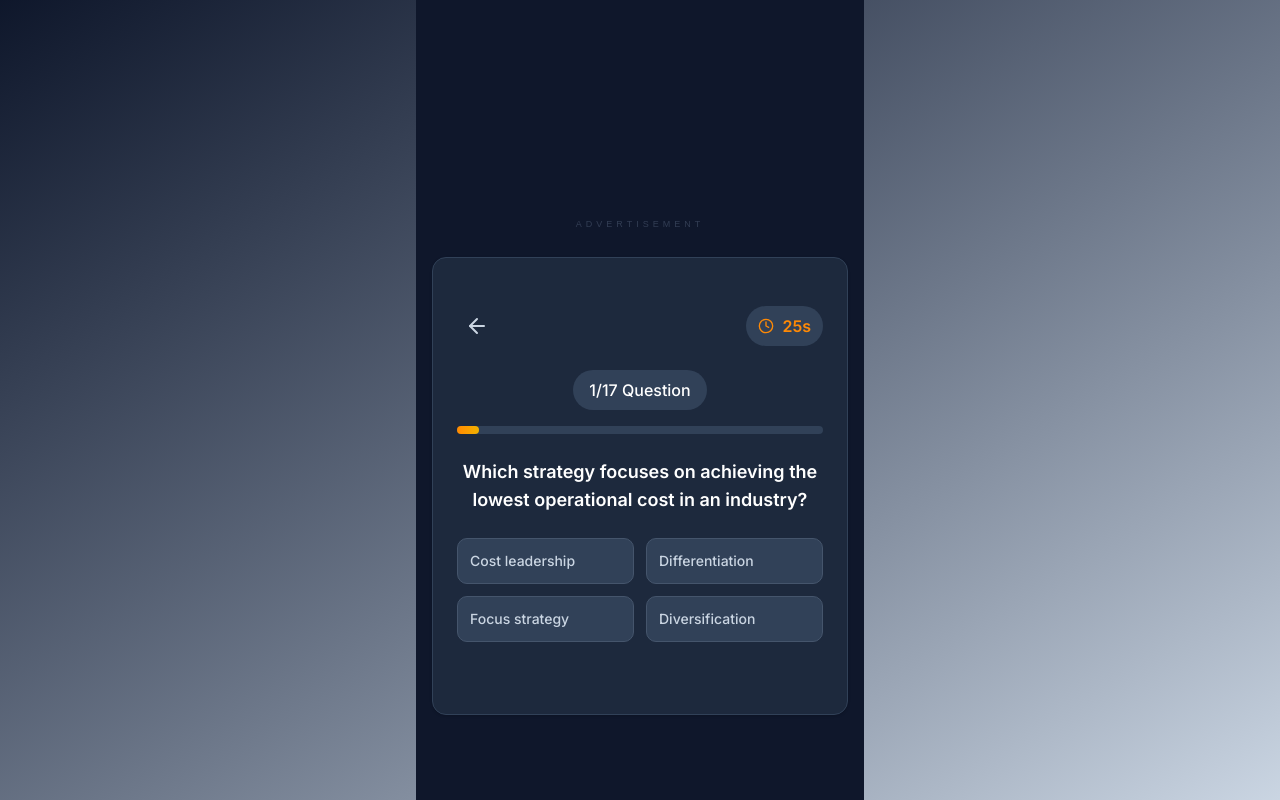
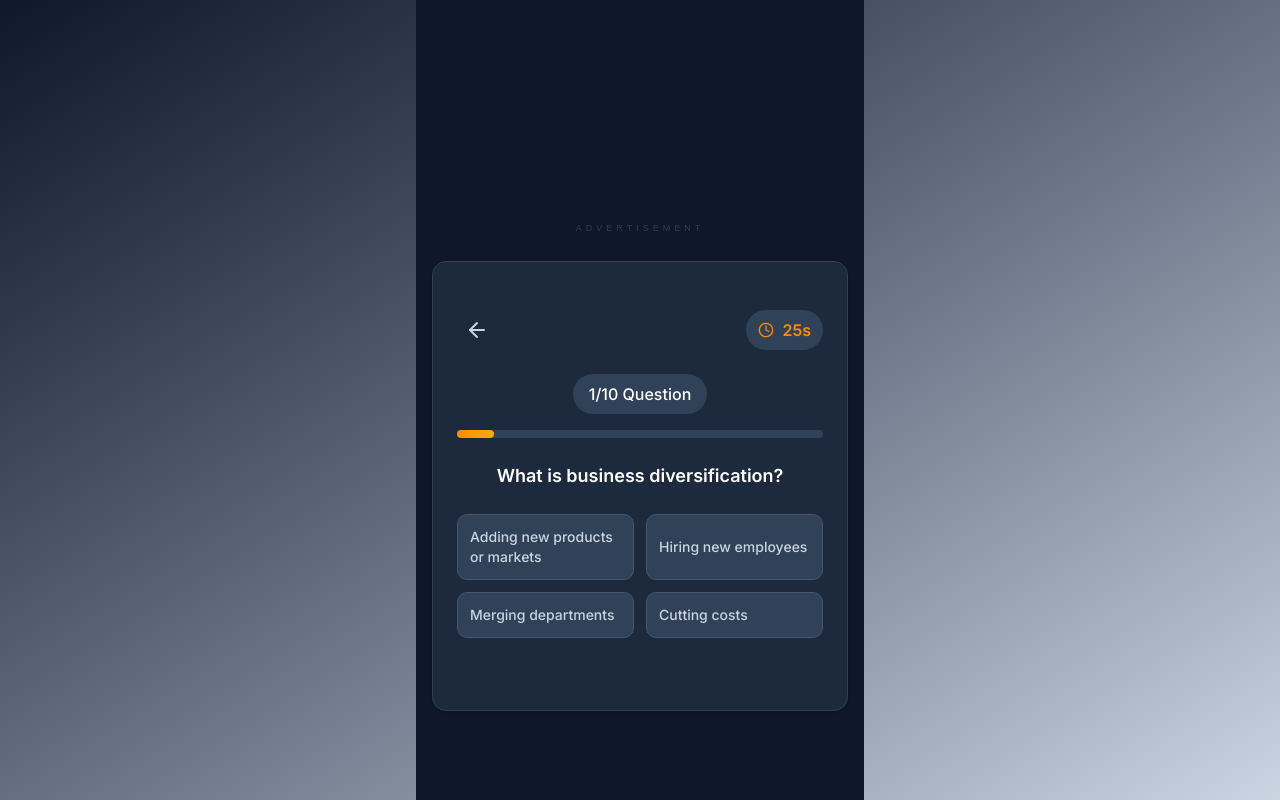
Before and after one commit to Prince-Virani/quizwinz-tool, a Next.js app: page /quiz/1 in a window 1280 px wide. Built offline with nearby package versions, Linux system fonts and the light colour scheme.

Commit message:
random 10 question

```diff
--- a/src/app/quiz/[id]/page.tsx
+++ b/src/app/quiz/[id]/page.tsx
@@ -6,16 +6,21 @@ import { Button } from "@/components/ui/button"
 import { Card, CardContent } from "@/components/ui/card"
 import { CheckCircle, XCircle, Coins, ArrowLeft, Clock, AlertTriangle } from "lucide-react"
 import AdSenseBanner from "@/components/adSenseBanner"
-import { allQuizQuestions } from "@/app/data/quizData" // Make sure this path is correct
+import { allQuizQuestions, Question } from "@/app/data/quizData" // Ensure Question type is imported if exported, otherwise remove Question type annotation
 
 export default function QuizPage() {
   const params = useParams()
   const router = useRouter()
   const quizId = Number.parseInt(params.id as string)
 
-  // ------------------------------------------
-  // 1. ALL HOOKS (useState) GO FIRST
-  // ------------------------------------------
+  // 1. Retrieve the full list of questions for this category
+  const fullQuestionList = allQuizQuestions[quizId];
+
+  // 2. Define State for the "Active" 10 questions
+  const [questions, setQuestions] = useState<any[]>([]); // Using 'any[]' or 'Question[]' if you imported the interface
+  const [loading, setLoading] = useState(true);
+
+  // Standard Game State
   const [currentQuestion, setCurrentQuestion] = useState(0)
   const [selectedAnswer, setSelectedAnswer] = useState<number | null>(null)
   const [answers, setAnswers] = useState<number[]>([])
@@ -24,31 +29,35 @@ export default function QuizPage() {
   const [timeLeft, setTimeLeft] = useState(30)
   const [timerActive, setTimerActive] = useState(true)
 
-  // Get data
-  const questions = allQuizQuestions[quizId];
+  // 3. EFFECT: Shuffle and Slice 10 Questions on Mount
+  useEffect(() => {
+    if (fullQuestionList && fullQuestionList.length > 0) {
+      // Create a copy and shuffle
+      const shuffled = [...fullQuestionList].sort(() => 0.5 - Math.random());
+      // Take only the first 10
+      const selected = shuffled.slice(0, 10);
+      setQuestions(selected);
+      setLoading(false);
+    } else {
+      setLoading(false); // Stop loading even if no questions found (to show error screen)
+    }
+  }, [fullQuestionList]);
 
-  // ------------------------------------------
-  // 2. USEEFFECT GOES HERE (Before any returns!)
-  // ------------------------------------------
+  // 4. EFFECT: Timer Logic
   useEffect(() => {
-    // Only run timer if we actually have questions and the quiz isn't done
-    if (questions && questions.length > 0) {
+    if (!loading && questions.length > 0) { // Only run timer if questions are loaded
         if (timerActive && timeLeft > 0 && !showResult) {
-        const timer = setTimeout(() => setTimeLeft(timeLeft - 1), 1000)
-        return () => clearTimeout(timer)
+            const timer = setTimeout(() => setTimeLeft(timeLeft - 1), 1000)
+            return () => clearTimeout(timer)
         } else if (timeLeft === 0 && !showResult) {
-        handleAnswerSelect(-1)
+            handleAnswerSelect(-1)
         }
     }
-  }, [timeLeft, timerActive, showResult, questions]) // Added questions to dependency
+  }, [timeLeft, timerActive, showResult, loading, questions])
 
-  // ------------------------------------------
-  // 3. NOW YOU CAN DO SAFETY CHECKS & RETURNS
-  // ------------------------------------------
-
-  // Helper function must be defined before it's used
+  // 5. HELPER: Answer Selection
   const handleAnswerSelect = (answerIndex: number) => {
-    if (!questions) return; // Safety check inside function
+    if (loading || questions.length === 0) return;
 
     if (!showResult) {
       setSelectedAnswer(answerIndex)
@@ -72,9 +81,8 @@ export default function QuizPage() {
     }
   }
 
+  // 6. HELPER: Complete Quiz
   const handleQuizComplete = () => {
-    if (!questions) return;
-
     const correctAnswers = answers.filter((answer, index) => answer === questions[index].correct).length
     const baseReward = 200
     const bonusPerCorrect = 100
@@ -86,7 +94,12 @@ export default function QuizPage() {
     router.push("/result")
   }
 
-  // --- CHECK 1: Do questions exist? ---
+  // --- VIEW 1: Loading State ---
+  if (loading) {
+    return <div className="min-h-screen flex items-center justify-center bg-slate-900 text-white">Loading Quiz...</div>;
+  }
+
+  // --- VIEW 2: Data Missing (Under Construction) ---
   if (!questions || questions.length === 0) {
     return (
       <div className="min-h-screen flex items-center justify-center bg-slate-900 text-white flex-col gap-4">
@@ -98,7 +111,7 @@ export default function QuizPage() {
     );
   }
 
-  // --- CHECK 2: Is quiz done? ---
+  // --- VIEW 3: Quiz Completed ---
   if (quizCompleted) {
     const correctAnswers = answers.filter((answer, index) => answer === questions[index].correct).length
     const baseReward = 200
@@ -142,8 +155,11 @@ export default function QuizPage() {
     )
   }
 
-  // --- MAIN RENDER ---
+  // --- VIEW 4: Main Quiz Game ---
   const question = questions[currentQuestion]
+  // Safety check in case index is out of bounds
+  if (!question) return <div>Error loading question</div>;
+
   const isCorrect = selectedAnswer === question.correct
 
   return (
@@ -201,7 +217,7 @@ export default function QuizPage() {
 
           {/* Options */}
           <div className="grid grid-cols-2 gap-3 mb-6">
-            {question.options.map((option, index) => (
+            {question.options.map((option: string, index: number) => (
               <button
                 key={index}
                 onClick={() => handleAnswerSelect(index)}
```
